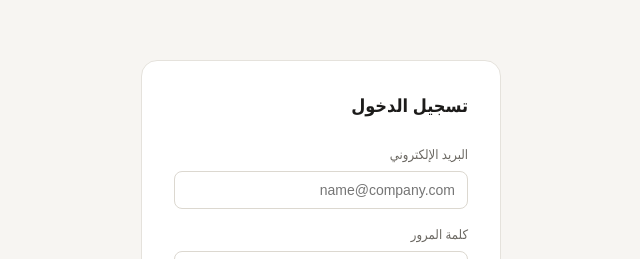
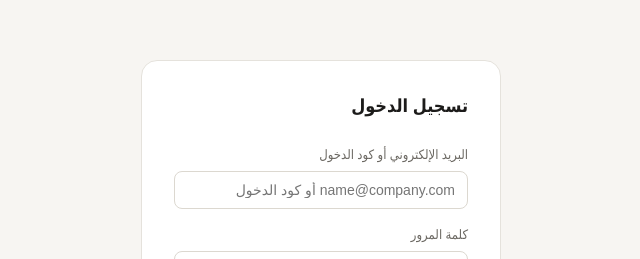
Before and after one commit to MohamadHegazyESAF/ESAF-Project-Attendance, a Next.js app in the folder project/: page / in a window 1280 px wide. Shown: the part 160-419 px from the top of the page, without its empty margins (416-1056 px from the left). Built offline with nearby package versions, Linux system fonts and the light colour scheme; no server answers.

Commit message:
Change email to identifier in login form

```diff
--- a/project/app/page.js
+++ b/project/app/page.js
@@ -29,7 +29,7 @@ async function redirectByRole(router) {
 }
 
 export default function LoginPage() {
-  const [email, setEmail] = useState("");
+  const [identifier, setIdentifier] = useState("");
   const [password, setPassword] = useState("");
   const [showPassword, setShowPassword] = useState(false);
   const [error, setError] = useState("");
@@ -42,7 +42,22 @@ export default function LoginPage() {
   async function handleLogin(e) {
     e.preventDefault();
     setError("");
-    const { error } = await supabase.auth.signInWithPassword({ email, password });
+
+    const resolveRes = await fetch("/api/resolve-login", {
+      method: "POST",
+      headers: { "Content-Type": "application/json" },
+      body: JSON.stringify({ identifier }),
+    });
+    const resolveJson = await resolveRes.json();
+    if (!resolveRes.ok) {
+      setError(resolveJson.error || "البريد الإلكتروني أو كود الدخول غير صحيح.");
+      return;
+    }
+
+    const { error } = await supabase.auth.signInWithPassword({
+      email: resolveJson.email,
+      password,
+    });
     if (error) {
       setError("البريد الإلكتروني أو كلمة المرور غير صحيحة.");
       return;
@@ -57,12 +72,12 @@ export default function LoginPage() {
     <div className="page-center">
       <form onSubmit={handleLogin} className="card">
         <h1>تسجيل الدخول</h1>
-        <label>البريد الإلكتروني</label>
+        <label>البريد الإلكتروني أو كود الدخول</label>
         <input
-          type="email"
-          value={email}
-          onChange={(e) => setEmail(e.target.value)}
-          placeholder="name@company.com"
+          type="text"
+          value={identifier}
+          onChange={(e) => setIdentifier(e.target.value)}
+          placeholder="name@company.com أو كود الدخول"
           required
         />
         <label>كلمة المرور</label>
```
